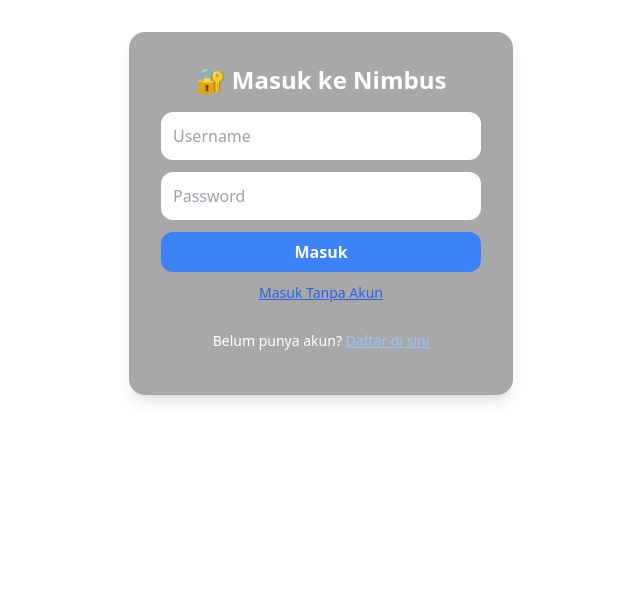
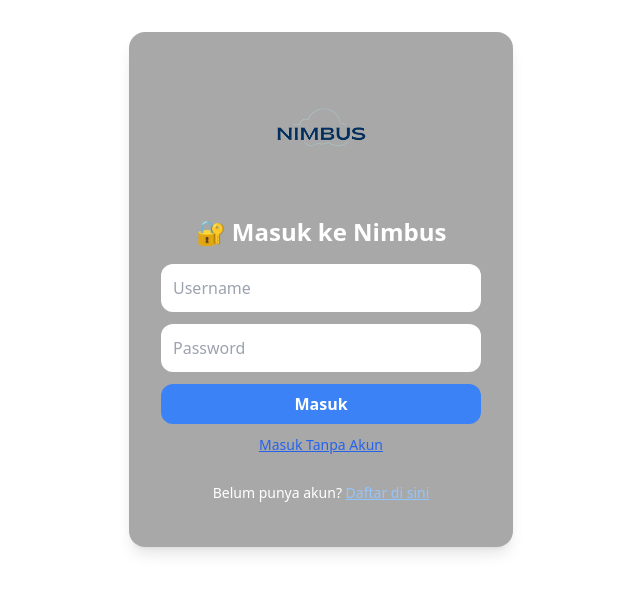
Before and after one commit to micolarama/Nimbus, a website: page index.html in a window 1280 px wide. Shown: the whole page, without its empty margins (319-959 px from the left). Drawn offline with nearby package versions, Linux system fonts and the light colour scheme.

Commit message:
Update index.html

```diff
--- a/index.html
+++ b/index.html
@@ -190,6 +190,7 @@
  <!-- Halaman Login -->
 <section id="login" class="p-8 hidden-page">
   <div class="bg-glass rounded-2xl shadow-lg p-8 max-w-sm w-full mx-auto text-center">
+    <img src="NIMBUS-removebg-preview.png" alt="Logo Nimbus" class="mx-auto mb-6 w-32 h-32" />
     <h2 class="text-2xl font-bold mb-4">🔐 Masuk ke Nimbus</h2>
     <input type="text" id="username" placeholder="Username" class="w-full p-3 mb-3 rounded-xl text-black bg-white" />
     <input type="password" id="password" placeholder="Password" class="w-full p-3 mb-3 rounded-xl text-black bg-white" />
```
